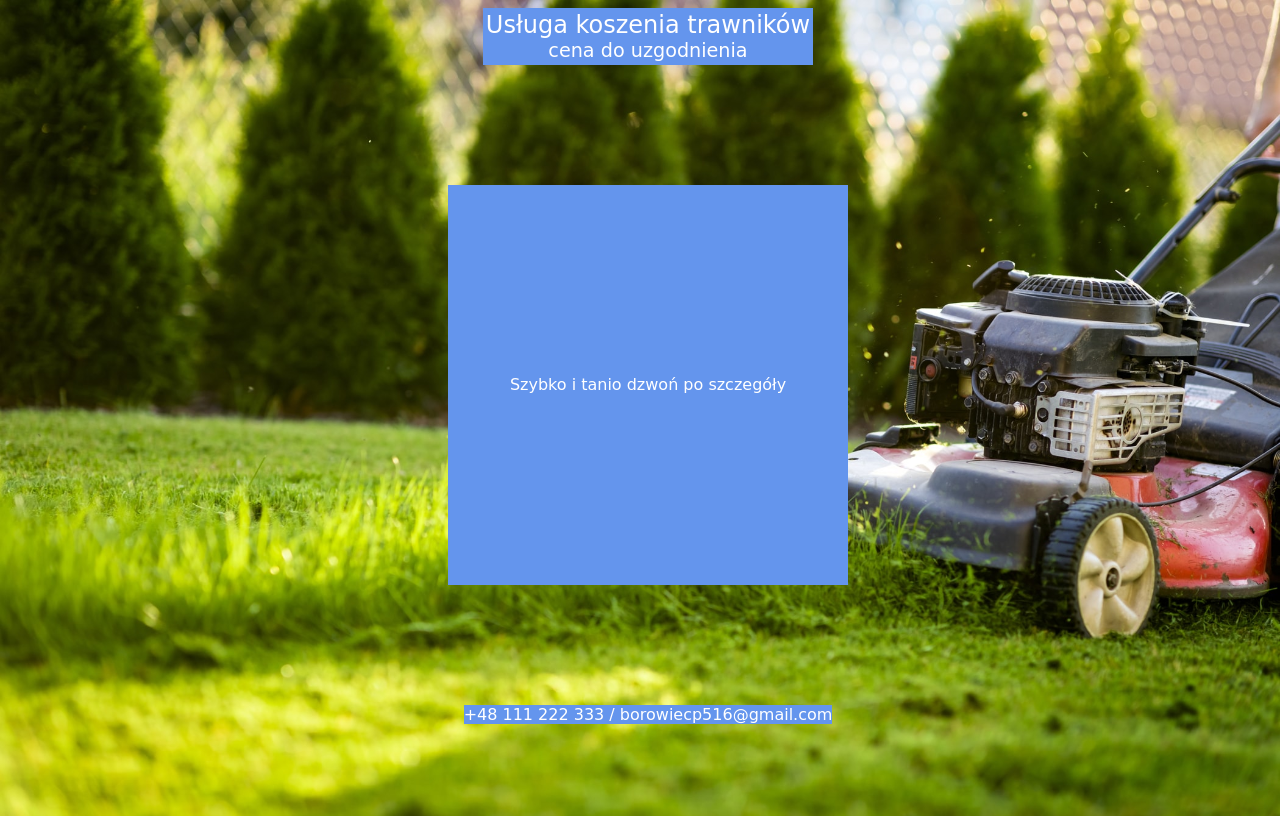
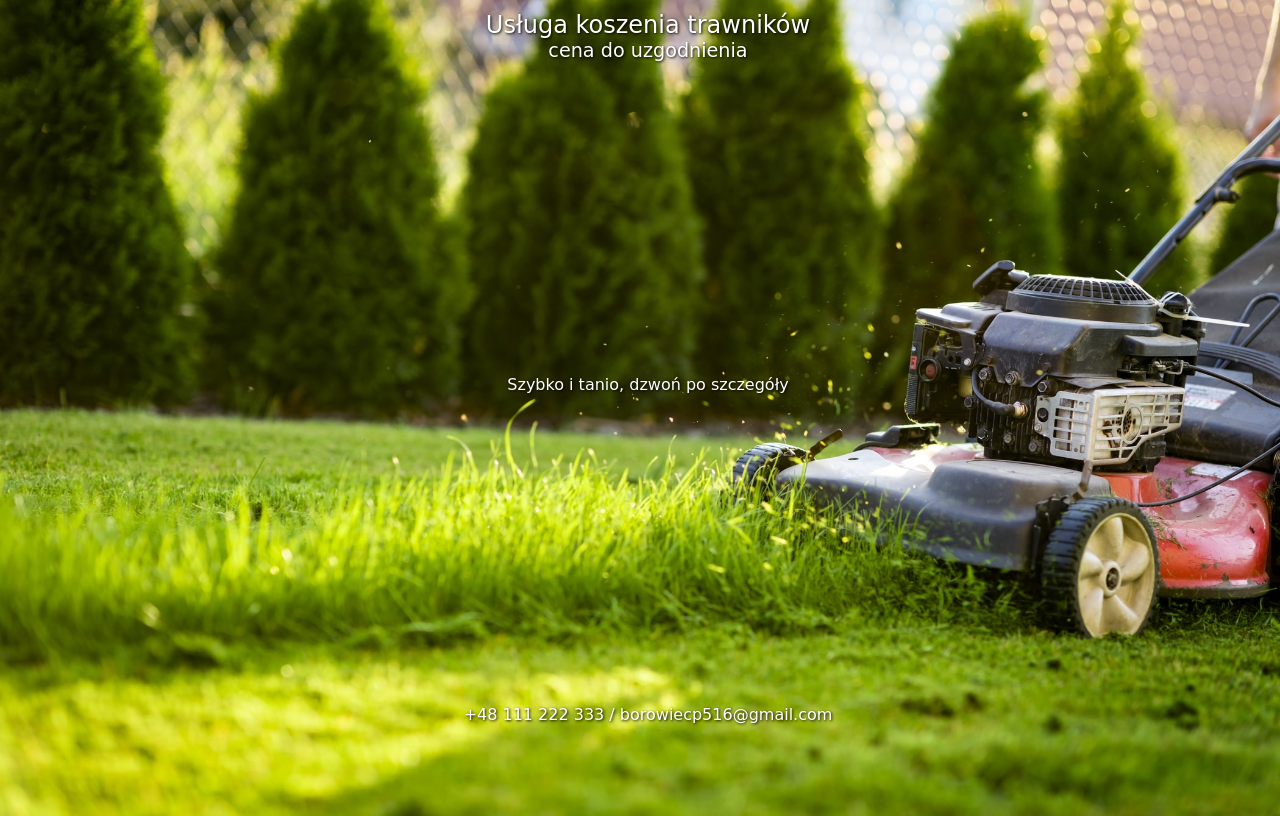
Before and after one commit to Piotr-Borowiec/Piotr-Borowiec.github.io, a plain HTML site: page index.html in a window 1280 px wide. Drawn offline with Linux system fonts and the light colour scheme; a web font is replaced by a local one.

Commit message:
feat: restyled text

```diff
--- a/index.html
+++ b/index.html
@@ -2,6 +2,7 @@
     <head>
         <link rel="stylesheet" href="styles.css">
         <link rel="preconnect" href="https://fonts.googleapis.com">
+        <title>Usługa koszenia trawników</title>
 <link rel="preconnect" href="https://fonts.gstatic.com" crossorigin>
 <link href="https://fonts.googleapis.com/css2?family=Alkatra&display=swap" rel="stylesheet">
     </head>
@@ -11,7 +12,7 @@
             <div class="subtitle">cena do uzgodnienia</div>
         </div>
         <div class="content">
-            <div class="tile one">Szybko i tanio dzwoń po szczegóły</div>
+            <div class="tile one">Szybko i tanio, dzwoń po szczegóły</div>
         </div>
         <div class="contact">
             +48 111 222 333 / borowiecp516@gmail.com
--- a/styles.css
+++ b/styles.css
@@ -1,7 +1,6 @@
 .header{
     width: fit-content;
     height: fit-content;
-    background-color: cornflowerblue;
     color: white;
     margin-left: auto;
     margin-right: auto;
@@ -16,7 +15,6 @@
 .tile{
     width: 400px;
     height: 400px;
-    background-color: cornflowerblue;
     margin: 15px;
     line-height: 400px;
     text-align: center;
@@ -34,6 +32,7 @@ body{
     background-image: url('images/koszenie-trawnikow.jpg');
     background-size: cover;
     font-family: 'Alkatra', cursive;
+    text-shadow: 1px 1px 3px black;
 }
 
 .content{
@@ -71,7 +70,6 @@ body{
 .contact{
     width: fit-content;
     height: fit-content;
-    background-color: cornflowerblue;
     color: white;
     margin-left: auto;
     margin-right: auto;
```
